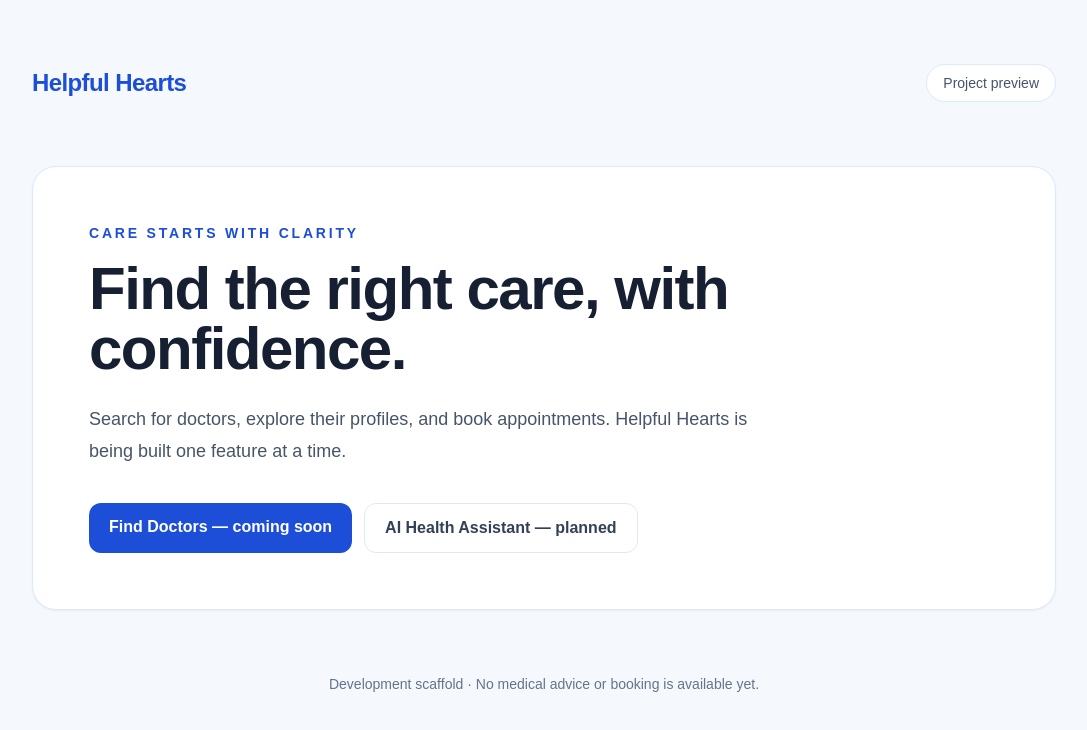
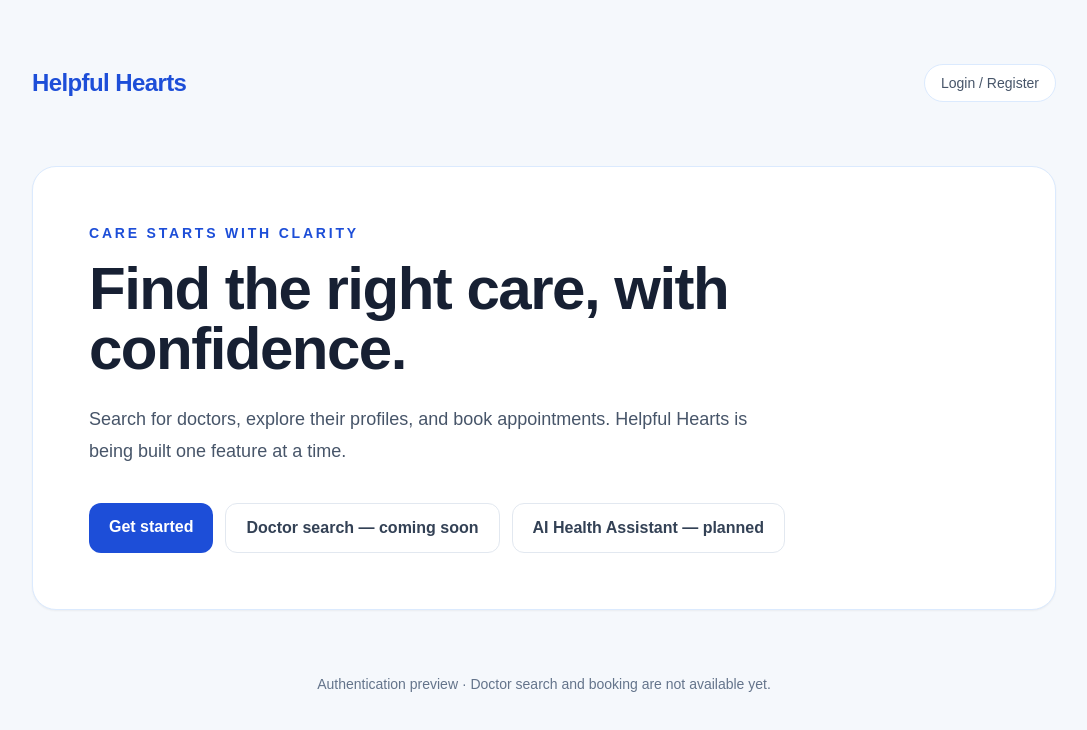
Before and after one commit to shishir-21/Helpful-Hearts, a Next.js app in the folder frontend/: page / in a window 1280 px wide. Shown: the top 730 px of the page, without its empty margins (96-1183 px from the left). Built offline with nearby package versions, Linux system fonts and the light colour scheme.

Commit message:
feat(auth): link home page to account flow

```diff
--- a/frontend/app/page.tsx
+++ b/frontend/app/page.tsx
@@ -1,14 +1,19 @@
+import Link from "next/link";
+
 export default function HomePage() {
   return (
     <main className="min-h-screen px-6 py-16 sm:px-10">
       <div className="mx-auto flex max-w-5xl flex-col gap-16">
         <header className="flex items-center justify-between">
-          <a href="/" className="text-2xl font-bold tracking-tight text-blue-700">
+          <Link href="/" className="text-2xl font-bold tracking-tight text-blue-700">
             Helpful Hearts
-          </a>
-          <span className="rounded-full border border-blue-100 bg-white px-4 py-2 text-sm text-slate-600">
-            Project preview
-          </span>
+          </Link>
+          <Link
+            href="/auth"
+            className="rounded-full border border-blue-100 bg-white px-4 py-2 text-sm font-medium text-slate-600 transition hover:border-blue-200 hover:text-blue-700"
+          >
+            Login / Register
+          </Link>
         </header>
 
         <section className="rounded-3xl border border-blue-100 bg-white px-8 py-14 shadow-sm sm:px-14">
@@ -23,8 +28,14 @@ export default function HomePage() {
             Helpful Hearts is being built one feature at a time.
           </p>
           <div className="mt-9 flex flex-wrap gap-3">
-            <span className="rounded-xl bg-blue-700 px-5 py-3 font-semibold text-white">
-              Find Doctors — coming soon
+            <Link
+              href="/auth"
+              className="rounded-xl bg-blue-700 px-5 py-3 font-semibold text-white transition hover:bg-blue-800"
+            >
+              Get started
+            </Link>
+            <span className="rounded-xl border border-slate-200 px-5 py-3 font-semibold text-slate-700">
+              Doctor search — coming soon
             </span>
             <span className="rounded-xl border border-slate-200 px-5 py-3 font-semibold text-slate-700">
               AI Health Assistant — planned
@@ -33,7 +44,7 @@ export default function HomePage() {
         </section>
 
         <p className="text-center text-sm text-slate-500">
-          Development scaffold · No medical advice or booking is available yet.
+          Authentication preview · Doctor search and booking are not available yet.
         </p>
       </div>
     </main>
```
